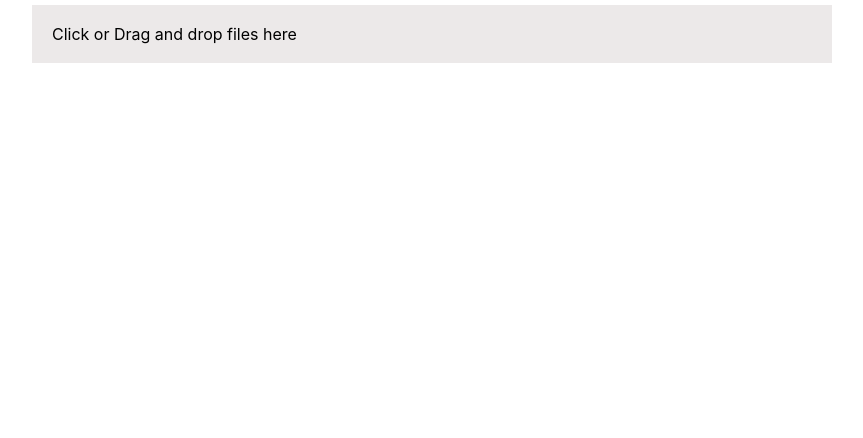
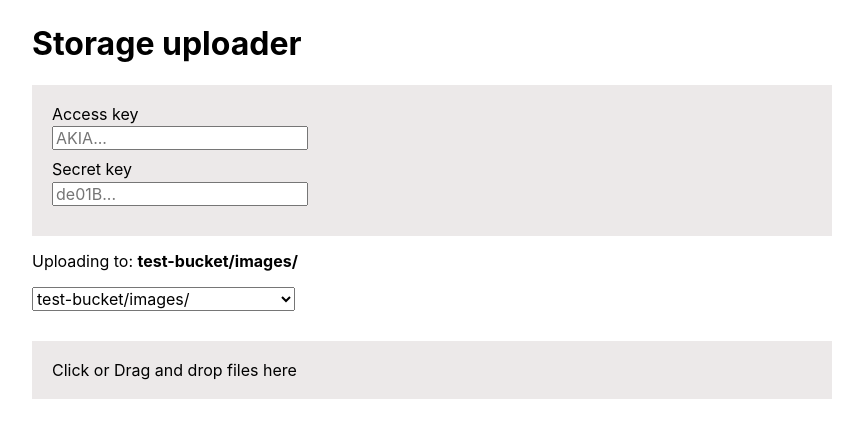
Before and after one commit to tomfa/s3-uploader, a React (Create React App) app: page / in a window 1280 px wide. Shown: the top 438 px of the page, without its empty margins (208-1071 px from the left). Built offline with nearby package versions, Linux system fonts and the light colour scheme.

Commit message:
Add ability to set bucket and keys from UI

```diff
--- a/src/App.js
+++ b/src/App.js
@@ -5,6 +5,8 @@ import { Normalize } from 'styled-normalize';
 import { FileDrop } from './components/FileDrop';
 import { FileList } from './components/FileList';
 import { uploadFile } from './lib/aws/s3';
+import { StorageSelector } from './components/StorageSelector';
+import { KeyInput } from './components/KeyInput';
 
 const Body = styled.div`
   margin: 0 auto;
@@ -12,9 +14,20 @@ const Body = styled.div`
   padding: 5px;
 `;
 
-const uploadSingleFile = async fileObj => {
+const Panel = styled.div`
+  margin: 10px 0;
+  padding: 20px;
+  background-color: #ece9e9;
+`;
+
+const uploadSingleFile = async ({
+  fileObj,
+  destination,
+  accessKey,
+  secretKey,
+}) => {
   if (!fileObj.uploaded) {
-    await uploadFile({ fileObj, isPublic: true });
+    await uploadFile({ fileObj, destination, keys: { accessKey, secretKey } });
     fileObj.uploaded = true;
   }
   return fileObj;
@@ -23,17 +36,81 @@ const uploadSingleFile = async fileObj => {
 function App() {
   const [files, setFiles] = useState([]);
   const [loading, setLoading] = useState(false);
-  const onDrop = async files => {
-    setFiles(files);
+  const [destinations, setDestination] = useState([
+    {
+      region: 'eu-central-1',
+      bucket: 'test-bucket',
+      prefix: 'images/',
+      isPublic: true,
+    },
+    {
+      region: 'eu-central-1',
+      bucket: 'test-bucket',
+      prefix: 'images/thumbnails/',
+      isPublic: true,
+    },
+  ]);
+  const [chosenDestination, setChosenDestination] = useState(
+    destinations.length > 0 ? destinations[0] : null,
+    [destinations],
+  );
+  const [accessKey, setAccessKey] = useState(null);
+  const [secretKey, setSecretKey] = useState(null);
+
+  const onDrop = async newFiles => {
+    const oldFiles = files;
+    setFiles([...oldFiles, ...newFiles]);
     setLoading(true);
-    files = await Promise.all(files.map(item => uploadSingleFile(item)));
-    setFiles([...files]);
+    newFiles = await Promise.all(
+      newFiles.map(item =>
+        uploadSingleFile({
+          fileObj: item,
+          destination: chosenDestination,
+          accessKey,
+          secretKey,
+        }),
+      ),
+    );
+    setFiles([...oldFiles, ...newFiles]);
     setLoading(false);
   };
+
+  const onSelectDestination = bucketKey => {
+    const chosenDestination = destinations.find(
+      d => bucketKey === `${d.bucket}/${d.prefix}`,
+    );
+    setChosenDestination(chosenDestination);
+  };
+
   return (
     <Fragment>
       <Normalize />
       <Body className="App">
+        <h1>Storage uploader</h1>
+        <Panel>
+          <KeyInput
+            label="Access key"
+            placeholder="AKIA..."
+            currentValue={accessKey}
+            setKey={setAccessKey}
+          />
+          <KeyInput
+            label="Secret key"
+            placeholder="de01B..."
+            currentValue={secretKey}
+            setKey={setSecretKey}
+          />
+        </Panel>
+        <p>
+          <span>Uploading to: </span>
+          <strong>
+            {chosenDestination.bucket}/{chosenDestination.prefix}
+          </strong>
+        </p>
+        <StorageSelector
+          destinations={destinations}
+          selectDestination={onSelectDestination}
+        />
         <FileDrop setFiles={onDrop} />
         <FileList files={files} loading={loading} />
       </Body>
--- /dev/null
+++ b/src/components/KeyInput.js
@@ -0,0 +1,25 @@
+import React, { Fragment } from 'react';
+import styled from 'styled-components';
+
+const InputWrapper = styled.div`
+  display: block;
+  margin-bottom: 10px;
+`;
+
+const Label = styled.label`
+  margin-bottom: 3px;
+  display: block;
+`;
+
+const KeyInput = ({ label, placeholder, currentValue, setKey }) => (
+  <InputWrapper>
+    <Label htmlFor="">{label}</Label>
+    <input
+      type="text"
+      placeholder={placeholder}
+      onChange={ev => setKey(ev.target.value)}
+    />
+  </InputWrapper>
+);
+
+export { KeyInput };
--- /dev/null
+++ b/src/components/StorageSelector.js
@@ -0,0 +1,20 @@
+import React, { Fragment } from 'react';
+import styled from 'styled-components';
+
+const key = destination => `${destination.bucket}/${destination.prefix}`;
+
+const Selector = styled.select`
+  margin-bottom: 30px;
+`;
+
+const StorageSelector = ({ destinations, selectDestination }) => (
+  <Selector onChange={ev => selectDestination(ev.target.value)}>
+    {destinations.map(d => (
+      <option key={key(d)} value={key(d)}>
+        {key(d)}
+      </option>
+    ))}
+  </Selector>
+);
+
+export { StorageSelector };
--- a/src/lib/aws/auth.js
+++ b/src/lib/aws/auth.js
@@ -17,13 +17,13 @@ const generatePolicy = ({
   bucket,
   credentials,
   expiryDate,
-  filePrefix = '',
+  prefix,
   designatedId = null,
 }) => {
   const conditions = [
     { bucket: bucket },
-    ['starts-with', '$key', filePrefix],
-    ['starts-with', '$content-type', filePrefix],
+    ['starts-with', '$key', prefix],
+    ['starts-with', '$content-type', ''],
     ['starts-with', '$acl', ''],
     { 'x-amz-server-side-encryption': 'AES256' },
     { 'x-amz-credential': credentials },
--- a/src/lib/aws/s3.js
+++ b/src/lib/aws/s3.js
@@ -2,6 +2,7 @@ import * as auth from './auth';
 import { replaceAll } from '../utils';
 
 const doFileUpload = async ({
+  key,
   fileObj,
   bucket,
   policy,
@@ -14,7 +15,7 @@ const doFileUpload = async ({
 
   const payload = {
     acl,
-    key: fileObj.path,
+    key: key,
     'Content-Type': fileObj.type,
 
     'x-amz-server-side-encryption': 'AES256',
@@ -38,24 +39,21 @@ const doFileUpload = async ({
   });
 };
 
-const uploadFile = async ({ fileObj, isPublic = false }) => {
-  // TODO: Dummy values
-  const region = 'eu-central-1';
-  const bucket = '...';
-  const accessKey = '...';
-  const secretKey = '...';
+const uploadFile = async ({ fileObj, destination, keys }) => {
+  const { region, isPublic, bucket, prefix } = destination;
+  const { accessKey, secretKey } = keys;
+
   const acl = isPublic ? 'public-read' : 'private';
+  const expiryDate = '2019-12-29';
 
-  const expiryDate = '2019-12-29';
   const credentials = auth.getCredentials({ region, accessKey, expiryDate });
   const policy = auth.generatePolicy({
     bucket,
     credentials,
     expiryDate,
+    prefix,
   });
 
-  // TODO: Got to extract this signature generation to a secure server,
-  // or require user to input themselves.
   const signature = auth.getS3UploadSignature({
     region,
     policy,
@@ -63,6 +61,7 @@ const uploadFile = async ({ fileObj, isPublic = false }) => {
     expiryDate,
   });
   await doFileUpload({
+    key: `${prefix}${fileObj.path}`,
     fileObj,
     bucket,
     policy,
```
